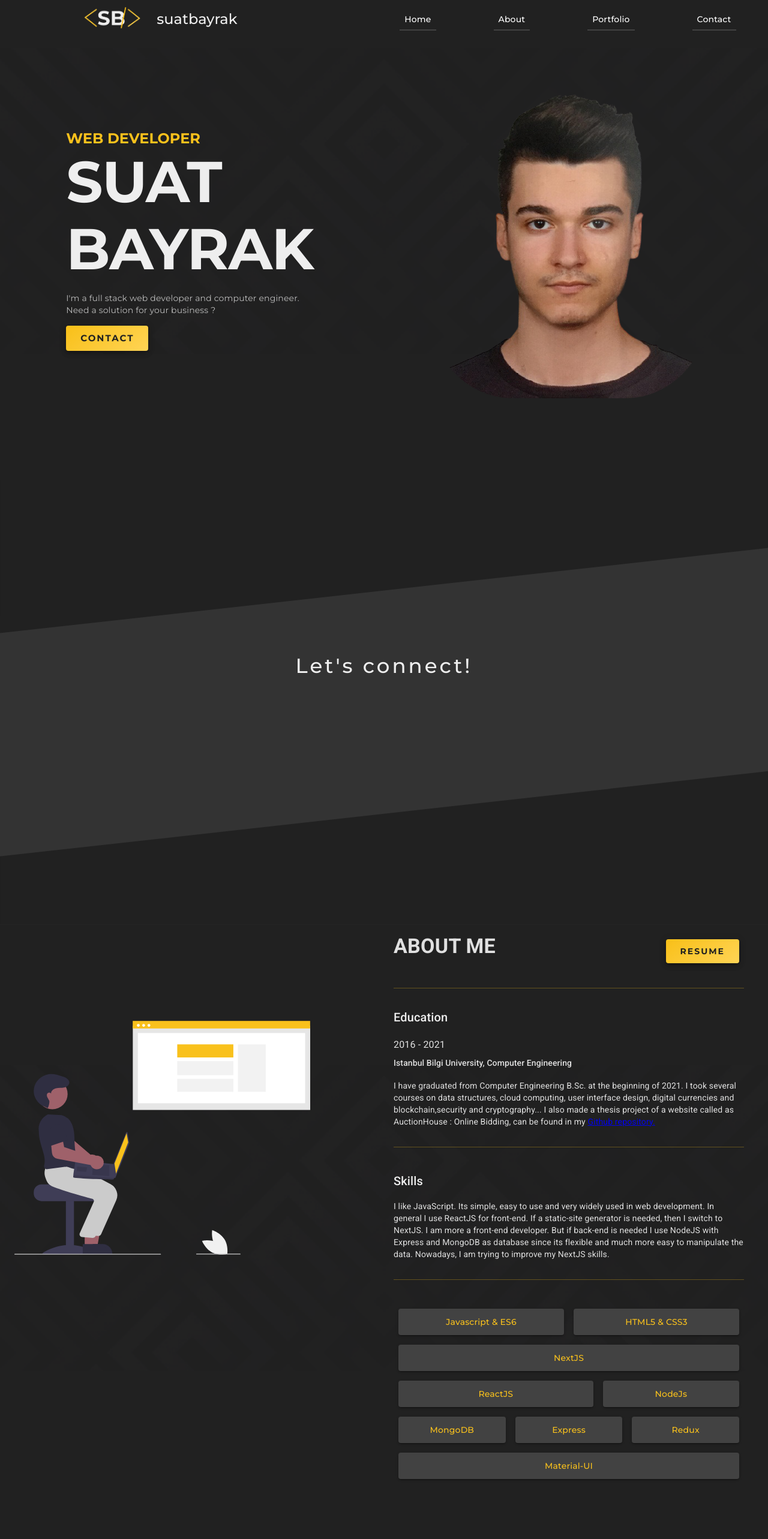
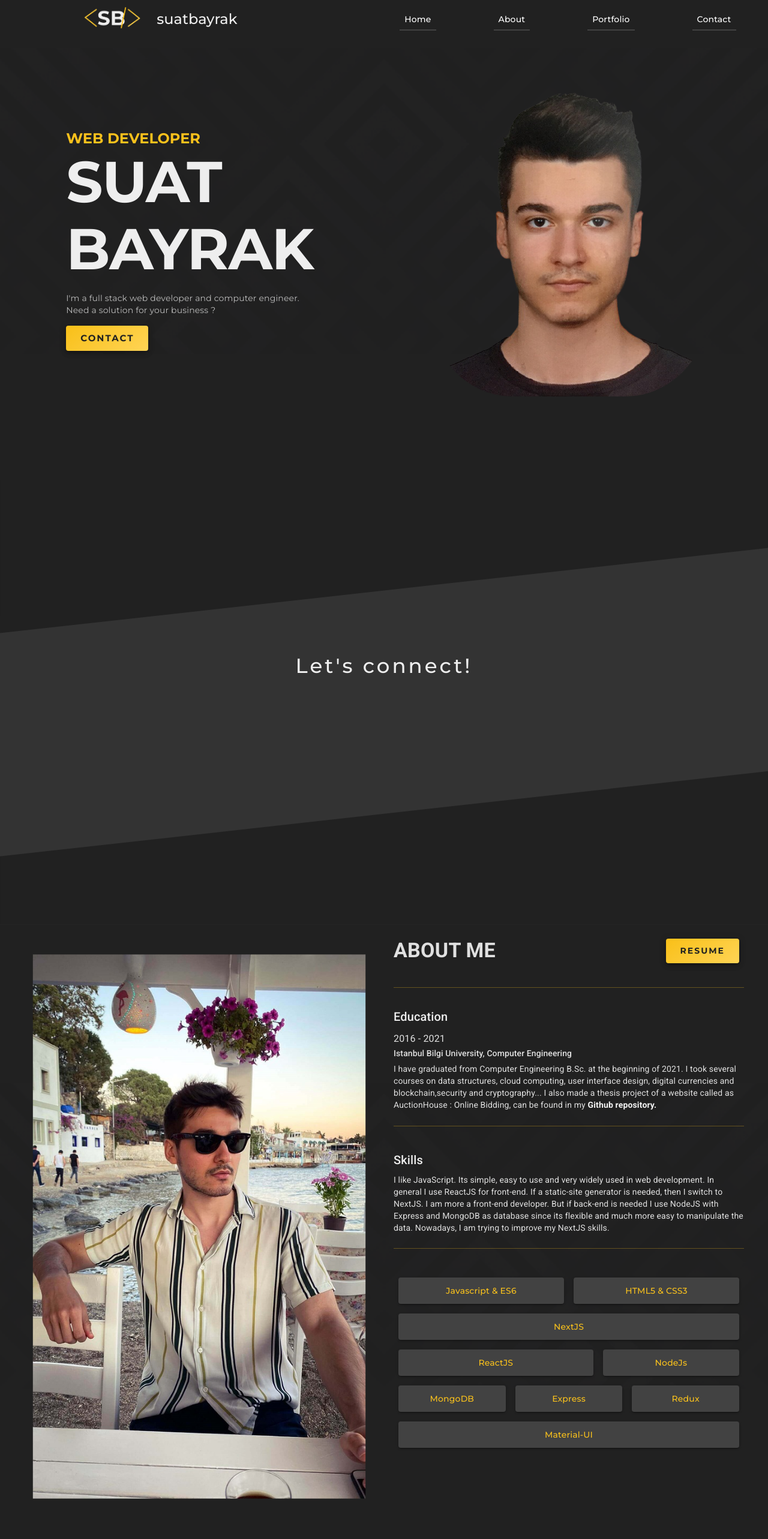
Before and after one commit to sbayrak/suatbayrak-nextjs-materialui, a Next.js app: page / in a window 1280 px wide. Shown: the top 2566 px of the page at 60% size. Built offline with nearby package versions, Linux system fonts and the light colour scheme.

Commit message:
changed img tags to Image next component

```diff
--- a/components/sections/About.js
+++ b/components/sections/About.js
@@ -1,6 +1,7 @@
 import { Container, Grid, Typography, Button, Paper } from '@material-ui/core';
 import { makeStyles } from '@material-ui/core/styles';
 import Link from 'next/link';
+import Image from 'next/image';
 
 const useStyles = makeStyles((theme) => ({
   aboutWrapper: {
@@ -20,8 +21,8 @@ const useStyles = makeStyles((theme) => ({
     padding: theme.spacing(2),
   },
   undrawImg: {
-    width: '80%',
-    height: '75%',
+    width: '100%',
+    transform: 'scale(0.9)',
     [theme.breakpoints.down('xs')]: {
       width: '75%',
       height: '100%',
@@ -57,7 +58,7 @@ const useStyles = makeStyles((theme) => ({
   },
   Typo2: {
     borderBottom: '1px solid rgba(249,193,28,0.3)',
-    paddingBottom: theme.spacing(4),
+    paddingBottom: theme.spacing(3),
     marginBottom: theme.spacing(2),
     color: theme.palette.grey[300],
     [theme.breakpoints.down('xs')]: {
@@ -117,6 +118,11 @@ const useStyles = makeStyles((theme) => ({
       fontSize: 14,
     },
   },
+  thesisLink: {
+    textDecoration: 'none',
+    color: theme.palette.grey[100],
+    fontWeight: theme.typography.fontWeightBold,
+  },
 }));
 
 const About = () => {
@@ -131,8 +137,10 @@ const About = () => {
               md={6}
               className={`${classes.gridItem} ${classes.gridItemLeft}`}
             >
-              <img
-                src='/undrawWebDeveloper.svg'
+              <Image
+                src='/suatbayrak_photo3.jpg'
+                width={626}
+                height={1024}
                 alt='suatbayrak_undraw_web_developer'
                 loading='lazy'
                 className={classes.undrawImg}
@@ -151,8 +159,6 @@ const About = () => {
                     variant='h4'
                     className={classes.Typo1}
                     color='secondary'
-                    gutterBottom
-                    paragraph
                   >
                     ABOUT ME
                   </Typography>
@@ -183,7 +189,6 @@ const About = () => {
                   variant='h6'
                   color='secondary'
                   gutterBottom
-                  paragraph
                   className={classes.skillsName}
                 >
                   Education
@@ -192,7 +197,6 @@ const About = () => {
                   variant='subtitle1'
                   color='secondary'
                   className={classes.Typo3}
-                  gutterBottom
                 >
                   2016 - 2021
                 </Typography>
@@ -200,7 +204,6 @@ const About = () => {
                   variant='subtitle2'
                   color='secondary'
                   gutterBottom
-                  paragraph
                   className={classes.Typo3}
                 >
                   Istanbul Bilgi University, Computer Engineering
@@ -217,7 +220,11 @@ const About = () => {
                   project of a website called as AuctionHouse : Online Bidding,
                   can be found in my{' '}
                   <Link href='https://www.github.com/sbayrak/auctionhouse'>
-                    <a target='_blank' rel='noreferrer noopener'>
+                    <a
+                      target='_blank'
+                      rel='noreferrer noopener'
+                      className={classes.thesisLink}
+                    >
                       {' '}
                       Github repository.
                     </a>
@@ -231,7 +238,6 @@ const About = () => {
                   variant='h6'
                   color='secondary'
                   gutterBottom
-                  paragraph
                   className={classes.skillsName}
                 >
                   Skills
--- a/components/sections/PortfolioCard.js
+++ b/components/sections/PortfolioCard.js
@@ -1,5 +1,6 @@
 import { makeStyles } from '@material-ui/core';
 import Link from 'next/link';
+import Image from 'next/image';
 import {
   Grid,
   Typography,
@@ -66,11 +67,12 @@ const PortfolioCard = ({ project }) => {
     <>
       <Grid item md={4} xs={12}>
         <Card className={classes.card}>
-          <CardMedia
+          <Image
             component='img'
             alt='suat bayrak'
-            height='140'
-            image={project.img}
+            src={project.img}
+            width={400}
+            height={175}
             loading='lazy'
             title={project.name}
             className={classes.cardMedia}
--- a/pages/_document.js
+++ b/pages/_document.js
@@ -24,7 +24,7 @@ export default class MyDocument extends Document {
             href='https://cdnjs.cloudflare.com/ajax/libs/font-awesome/5.15.3/css/all.min.css'
             integrity='sha512-iBBXm8fW90+nuLcSKlbmrPcLa0OT92xO1BIsZ+ywDWZCvqsWgccV3gFoRBv0z+8dLJgyAHIhR35VZc2oM/gI1w=='
             crossorigin='anonymous'
-            referrerpolicy='no-referrer'
+            referrerPolicy='no-referrer'
           />
         </Head>
         <body
--- a/pages/index.js
+++ b/pages/index.js
@@ -8,6 +8,7 @@ import {
 } from '@material-ui/core';
 import { makeStyles } from '@material-ui/core/styles';
 import Link from 'next/link';
+import Image from 'next/image';
 import SocialMedia from '../components/sections/SocialMedia';
 import About from '../components/sections/About';
 import Portfolio from '../components/sections/Portfolio';
@@ -101,10 +102,49 @@ const useStyles = makeStyles((theme) => ({
       width: 250,
     },
   },
+  mobileImg: {
+    display: 'inline',
+    [theme.breakpoints.up('md')]: {
+      display: 'none',
+    },
+  },
+  desktopImg: {
+    display: 'none',
+    [theme.breakpoints.up('md')]: {
+      display: 'inline',
+    },
+  },
 }));
 
 export default function Home() {
   const classes = useStyles();
+
+  const mobile = (
+    <div className={classes.mobileImg}>
+      <Image
+        src='/suatbayrak.png'
+        width={250}
+        height={300}
+        alt='suatbayrak'
+        className={classes.sbImg}
+        loading='lazy'
+      />
+    </div>
+  );
+
+  const desktop = (
+    <div className={classes.desktopImg}>
+      <Image
+        src='/suatbayrak.png'
+        width={473}
+        height={528}
+        alt='suatbayrak'
+        className={classes.sbImg}
+        loading='lazy'
+      />
+    </div>
+  );
+
   return (
     <>
       <Head>
@@ -157,12 +197,8 @@ export default function Home() {
                 </div>
               </Grid>
               <Grid item md={6} className={`${classes.landingGridItemRight}`}>
-                <img
-                  src='/suatbayrak.png'
-                  alt='suatbayrak'
-                  className={classes.sbImg}
-                  loading='lazy'
-                />
+                {mobile}
+                {desktop}
               </Grid>
             </Grid>
           </div>
```
Also changed, not shown: public/suatbayrak_photo3.jpg (added).
